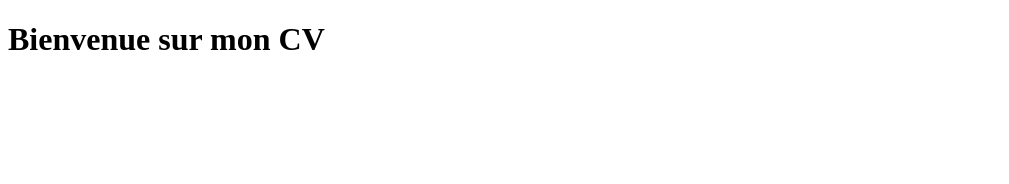
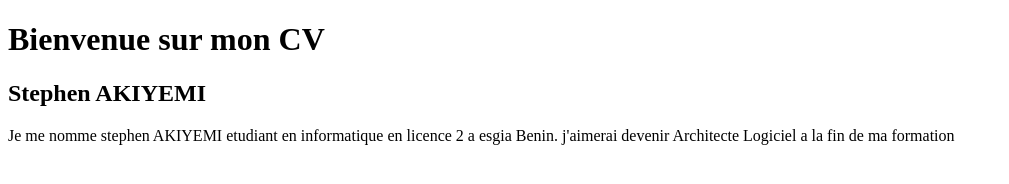
Before and after one commit to Akis667/mon-cv, a plain HTML site: page index.html in a window 1280 px wide. Shown: the whole page, without its empty margins (0-1009 px from the left). Drawn offline with Linux system fonts and the light colour scheme.

Commit message:
mise en place de la section description

```diff
--- a/index.html
+++ b/index.html
@@ -8,6 +8,8 @@
 </head>
 <body>
     <h1> Bienvenue sur mon CV</h1>
+    <h2> Stephen AKIYEMI</h2>
+    <p>Je me nomme stephen AKIYEMI etudiant en informatique en licence 2 a esgia Benin. j'aimerai devenir Architecte Logiciel a la fin de ma formation</p>
 
 </body>
 </html>
```
